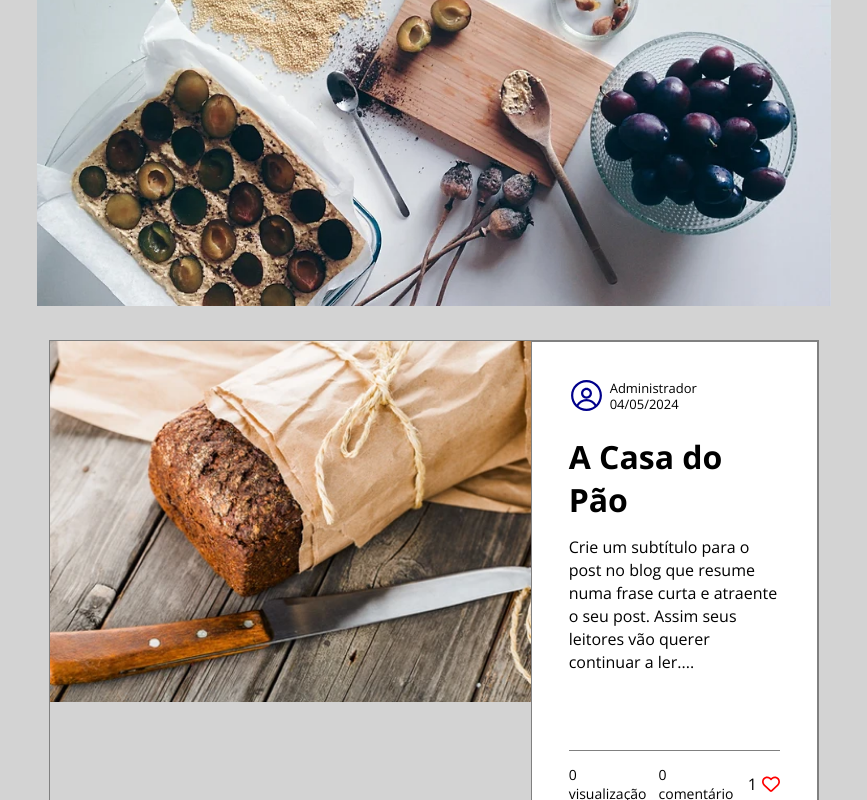
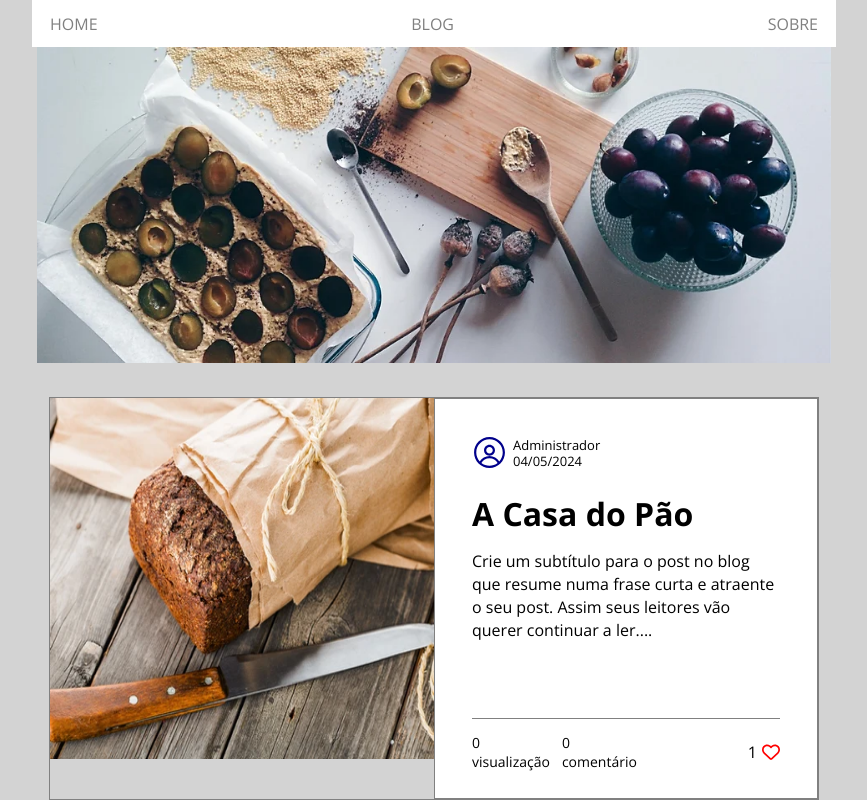
Before and after one commit to GustavoFSProg/blog-gus-web-ts, a React (Vite) app: page / in a window 1280 px wide. Shown: the whole page, without its empty margins (206-1073 px from the left). Built offline with nearby package versions, Linux system fonts and the light colour scheme.

Commit message:
post done

```diff
--- a/src/App.tsx
+++ b/src/App.tsx
@@ -10,7 +10,7 @@
   display: flex;
   width: 100vw;
   height: 100vh;
-  overflow-x: hidden;
+  /* overflow-x: hidden; */
   background: lightgray;
   justify-content: center;
   flex-direction: column;
@@ -24,6 +24,12 @@
   border: 1px solid gray;
   align-items: flex-start;
   margin-top: 29px;
+
+  @media screen and (max-width: 800px) {
+    flex-direction: column;
+    /* width: 1rem; */
+    margin-left: -200px;
+  }
 `;
 
 const Post1 = styled.div`
@@ -36,6 +42,22 @@
   padding: 37px;
   padding-bottom: 13px;
   flex-direction: column;
+
+  @media screen and (max-width: 800px) {
+    width: 145%;
+  }
+`;
+
+const Img1 = styled.img`
+  height: 360.5px;
+  width: 50%;
+  /* width: 516px; */
+
+  @media screen and (max-width: 800px) {
+    height: 250px;
+    width: 181%;
+    /* margin-left: 10px; */
+  }
 `;
 
 function App() {
@@ -48,7 +70,7 @@
         </div>
         <div>
           <PostContainer>
-            <img height="360.5" width="516" src={paos} alt="paos" />
+            <Img1 src={paos} alt="paos" />
 
             <Post1>
               <div style={{ display: "flex" }}>
```
